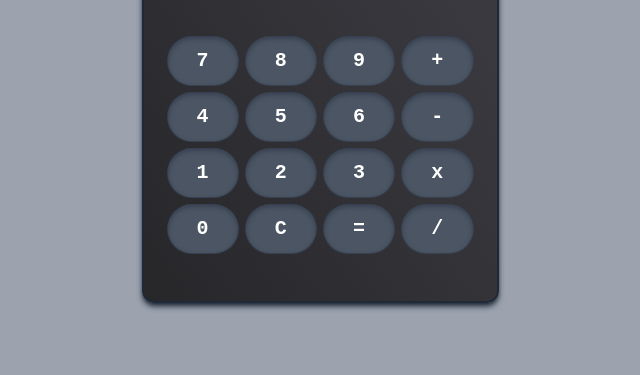
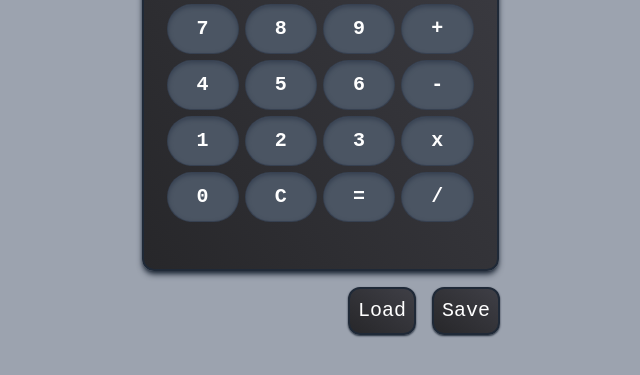
Before and after one commit to kacper-grudzinski/simpleCalculator, a website built with Parcel: page src/index.html in a window 1280 px wide. Shown: the part 361-736 px from the top of the page, without its empty margins (320-960 px from the left). Built offline with nearby package versions, Linux system fonts and the light colour scheme; a web font is replaced by a local one.

Commit message:
Add functional save&load buttons

```diff
--- a/src/index.css
+++ b/src/index.css
@@ -6,4 +6,8 @@
     .btn {
         @apply touch-manipulation bg-gray-600 rounded-full h-12 hover:bg-gray-700 duration-150 transition-colors ring-1 ring-gray-700 shadow-inner shadow-gray-700
     }
+
+    .special-btn {
+        @apply touch-manipulation bg-gradient-to-bl from-zinc-700 to-zinc-800 p-2 rounded-xl shadow-sm shadow-gray-800 border-gray-800 border-2 hover:scale-105 transition-transform duration-150
+    }
 }
--- a/src/index.html
+++ b/src/index.html
@@ -15,9 +15,9 @@
     <link rel="icon" href="../favicon.ico">
   </head>
   <body class="font-kodeMono bg-gray-400">
-    <main class="flex justify-center items-center h-screen ">
+    <main class="flex flex-col justify-center items-center h-screen ">
       <form
-        class="bg-gradient-to-bl from-zinc-700 to-zinc-800 p-6 rounded-xl max-w-MyW shadow-md shadow-gray-800 border-gray-800 border-2"
+        class="bg-gradient-to-bl from-zinc-700 to-zinc-800 p-6 rounded-xl max-w-MyW shadow-md shadow-gray-800 border-gray-800 border-2 mb-4"
       >
       <div class="flex items-center justify-between">
         <p class="text-white text-center uppercase font-medium">Gruski</p>
@@ -142,6 +142,10 @@
           </div>
         </section>
       </form>
+      <div class="w-MyW flex justify-end gap-4 text-center font-medium text-xl text-white">
+        <button class="load--js special-btn">Load</button>
+        <button class="save--js special-btn">Save</button>
+      </div>
     </main>
 		<script defer src="main.js" type="module"></script>
   </body>
--- a/src/main.js
+++ b/src/main.js
@@ -1,7 +1,19 @@
 const $display = document.querySelector('input[type="text"]');
 const $buttons = document.querySelectorAll('input[type="button"]');
+const saveBtn = document.querySelector('.save--js');
+const loadBtn = document.querySelector('.load--js');
 
-$buttons.forEach(($button) => {
+saveBtn.addEventListener('click', () => {
+  localStorage.setItem('text', $display.value);
+  $display.value = "";
+});
+
+loadBtn.addEventListener('click', ()=> {
+  $display.value = localStorage.getItem('text');
+});
+
+
+const calculate = $buttons.forEach(($button) => {
   $button.addEventListener("click", () => {
     const value = $button.value;
     let len = $display.value.length;
--- a/tailwind.config.js
+++ b/tailwind.config.js
@@ -11,7 +11,10 @@ module.exports = {
 
       maxWidth:{
         MyW: "22.5rem"
-      }
+      },
+      width:{
+        MyW: "22.5rem"
+      },
     },
   },
   plugins: [],
```
